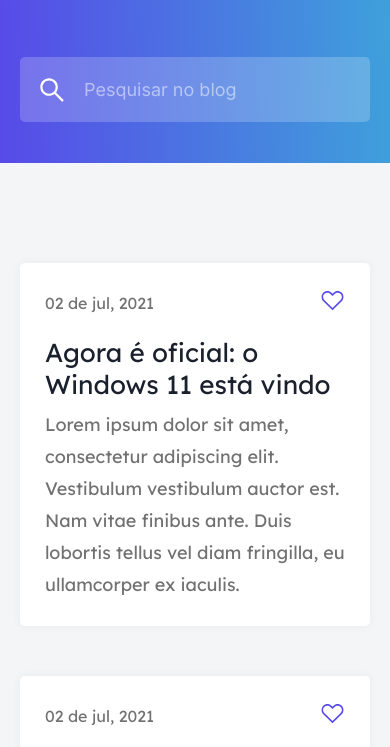
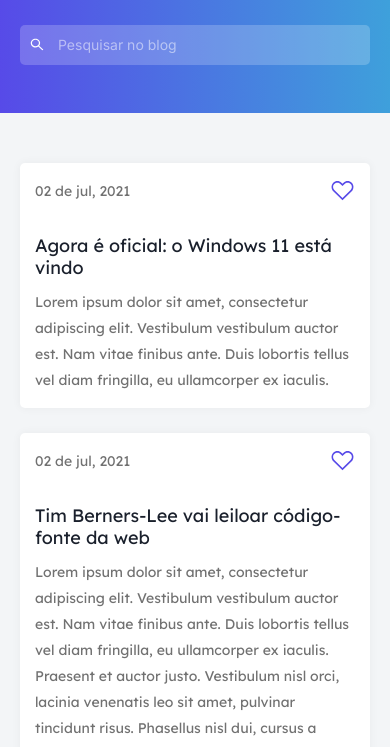
Before and after one commit to MateusQuintanilha/desafios, a plain HTML site: page desafios-iuricode/desafio-01/index.html in a window 390 px wide. Shown: the part 87-834 px from the top of the page. Drawn offline with Linux system fonts and the light colour scheme.

Commit message:
adicionando códgio responsive css

```diff
--- a/desafios-iuricode/desafio-01/assets/css/style.css
+++ b/desafios-iuricode/desafio-01/assets/css/style.css
@@ -100,3 +100,48 @@
     font: 400 1.125rem/2rem var(--font-text);
     color: var(--color-gray);
 }
+
+/* Responsive */
+@media screen and (max-width: 680px) {
+    nav {
+        padding: 3rem 1.25rem;
+    }
+    .menu-top-bar  a {
+        font: 400 1.125rem/1.40625rem var(--font-button);
+    }
+    .menu-bar-search {
+        margin-top: 2.5625rem;
+        height: 2.5rem;
+    }
+    .menu-bar-search input {
+        padding: 0 2.375rem;
+        font: 400 0.875rem/1.05875rem var(--font-button);
+    }
+    .menu-bar-search input::placeholder {
+        font: 400 0.875rem/1.05875rem var(--font-search);
+    }
+    .menu-bar-search img {
+        inset: 12.19px 0 0 9.19px;
+        width: 15.63px;
+    }
+    .posts-container {
+        padding: 3.125rem 1.25rem;
+        gap: 1.5625rem;
+    }
+    .post {
+        padding: 0.9375rem;
+    }
+    .post-time {
+        font: 400 0.875rem/1.09375rem var(--font-text);
+    }
+    .post-content {
+        margin-top: 1.75rem;
+    }
+    .post-title {
+        font: 400 1.125rem/1.40625rem var(--font-title);
+    }
+    .post-paragraph {
+        margin-top: 0.5625rem;
+        font: 400 0.875rem/1.625rem var(--font-text);
+    }
+}
```
